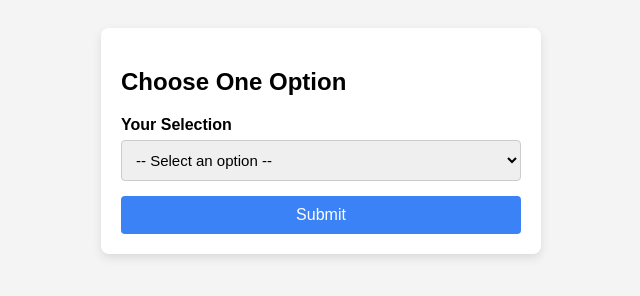
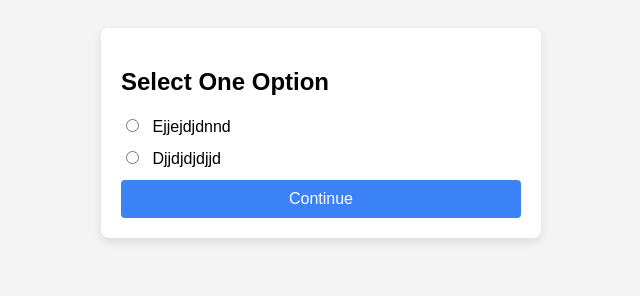
Before and after one commit to Shameem123456/INVICTUSlocal, a plain HTML site: page index.html in a window 1280 px wide. Shown: the whole page, without its empty margins (319-959 px from the left). Drawn offline with Linux system fonts and the light colour scheme.

Commit message:
Update index.html

```diff
--- a/index.html
+++ b/index.html
@@ -2,7 +2,7 @@
 <html lang="en">
 <head>
     <meta charset="UTF-8">
-    <title>Google Form Select Submission</title>
+    <title>Open Google Form</title>
     <meta name="viewport" content="width=device-width, initial-scale=1.0">
 
     <style>
@@ -20,23 +20,17 @@
             box-shadow: 0 4px 10px rgba(0,0,0,0.1);
         }
         label {
-            display: block;
-            font-weight: bold;
-            margin-bottom: 6px;
+            margin-left: 6px;
+            cursor: pointer;
         }
-        select {
-            width: 100%;
-            padding: 10px;
-            margin-bottom: 15px;
-            border-radius: 4px;
-            border: 1px solid #ccc;
-            font-size: 15px;
+        .option {
+            margin-bottom: 12px;
         }
         button {
             width: 100%;
             padding: 10px;
             background: #3b82f6;
-            color: white;
+            color: #ffffff;
             border: none;
             border-radius: 4px;
             font-size: 16px;
@@ -45,52 +39,33 @@
         button:hover {
             background: #2563eb;
         }
-        .success {
-            display: none;
-            text-align: center;
-            color: green;
-            margin-top: 15px;
-        }
     </style>
-
-    <script>
-        let submitted = false;
-        function showSuccess() {
-            if (submitted) {
-                document.getElementById("successMsg").style.display = "block";
-            }
-        }
-    </script>
 </head>
 <body>
 
 <div class="form-container">
-    <h2>Choose One Option</h2>
+    <h2>Select One Option</h2>
 
     <form
-        action="https://docs.google.com/forms/d/e/1FAIpQLSf6BPIQLBLEExYobswwoVIypFjQ6foy-XozQGer-yTthRc-Pg/formresponse"
-        method="POST"
-        target="hidden_iframe"
-        onsubmit="submitted=true; showSuccess();">
+        action="https://docs.google.com/forms/d/e/1FAIpQLSf6BPIQLBLEExYobswwoVIypFjQ6foy-XozQGer-yTthRc-Pg/viewform"
+        method="GET">
 
-        <!-- LABEL + SELECT -->
-        <label for="choice">Your Selection</label>
-        <select id="choice" name="entry.765209568" required>
-            <option value="">-- Select an option --</option>
-            <option value="Djjdjdjdjjd">Djjdjdjdjjd</option>
-            <option value="Ejjejdjdnnd">Ejjejdjdnnd</option>
-        </select>
+        <!-- Required for Google prefill -->
+        <input type="hidden" name="usp" value="pp_url">
 
-        <button type="submit">Submit</button>
+        <div class="option">
+            <input type="radio" id="opt1" name="entry.765209568" value="Ejjejdjdnnd" required>
+            <label for="opt1">Ejjejdjdnnd</label>
+        </div>
+
+        <div class="option">
+            <input type="radio" id="opt2" name="entry.765209568" value="Djjdjdjdjjd">
+            <label for="opt2">Djjdjdjdjjd</label>
+        </div>
+
+        <button type="submit">Continue</button>
     </form>
-
-    <div id="successMsg" class="success">
-        ✅ Response submitted successfully
-    </div>
 </div>
 
-<!-- Hidden iframe to avoid Google error page -->
-<iframe name="hidden_iframe" style="display:none;"></iframe>
-
 </body>
-    </html>
+</html>
```
